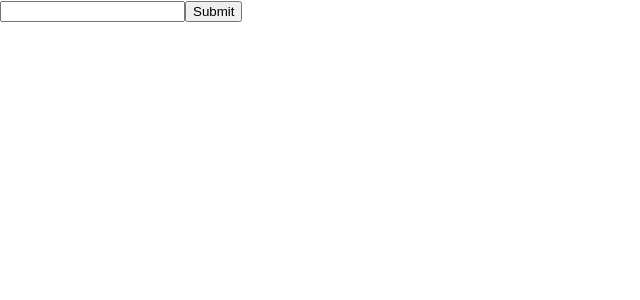
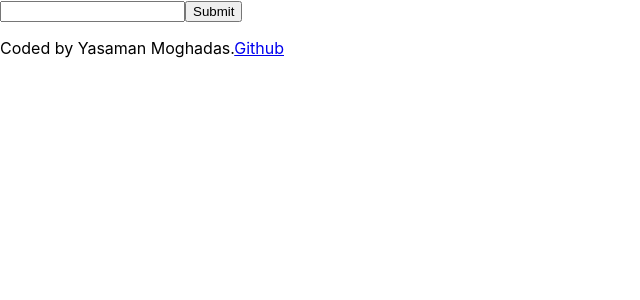
Before and after one commit to yasamanmghds/react_weather_app, a React (Create React App) app: page / in a window 1280 px wide. Shown: the top 300 px of the page, without its empty margins (0-640 px from the left). Built offline with nearby package versions, Linux system fonts and the light colour scheme.

Commit message:
added link to github repository

```diff
--- a/src/App.js
+++ b/src/App.js
@@ -5,6 +5,12 @@ function App() {
   return (
     <div className="App">
       <SearchBar />
+      <div>
+        <p>
+          Coded by Yasaman Moghadas.
+          <a href="https://github.com/yasamanmghds/react_weather_app">Github</a>
+        </p>
+      </div>
     </div>
   );
 }
```
